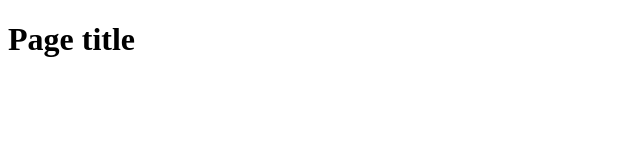
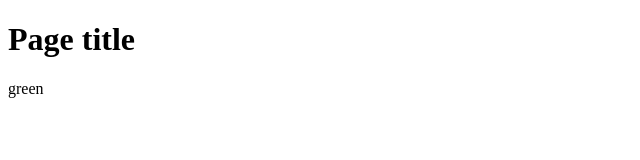
Before and after one commit to APekariev/my-project1, a plain HTML site: page index.html in a window 1280 px wide. Shown: the full height of the page, 0-640 px from the left. Drawn offline with Linux system fonts and the light colour scheme.

```diff
--- a/index.html
+++ b/index.html
@@ -7,5 +7,6 @@
 </head>
 <body>
   <h1>Page title</h1>
+  <l1>green</l1>
 </body>
 </html>
```
